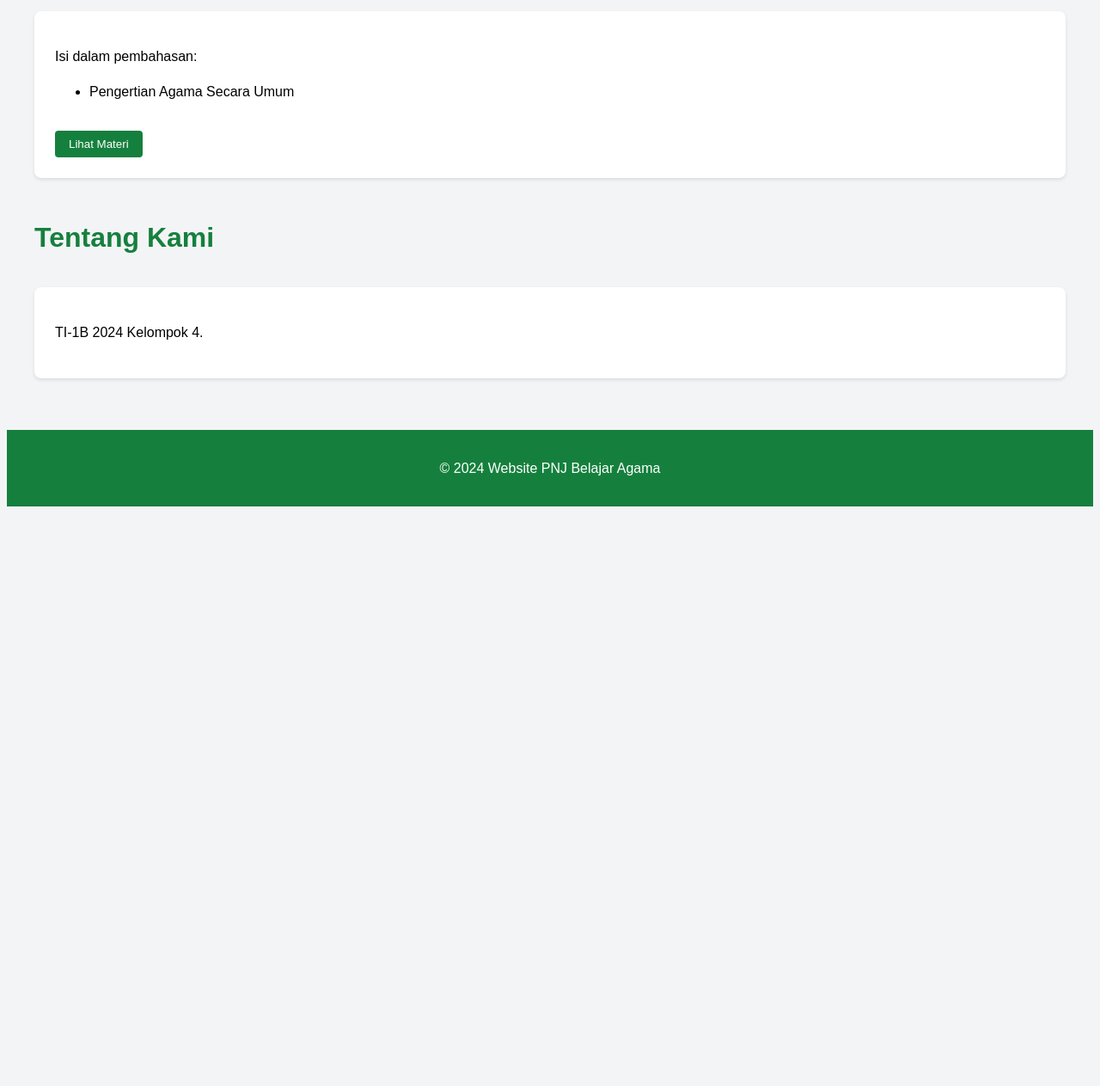
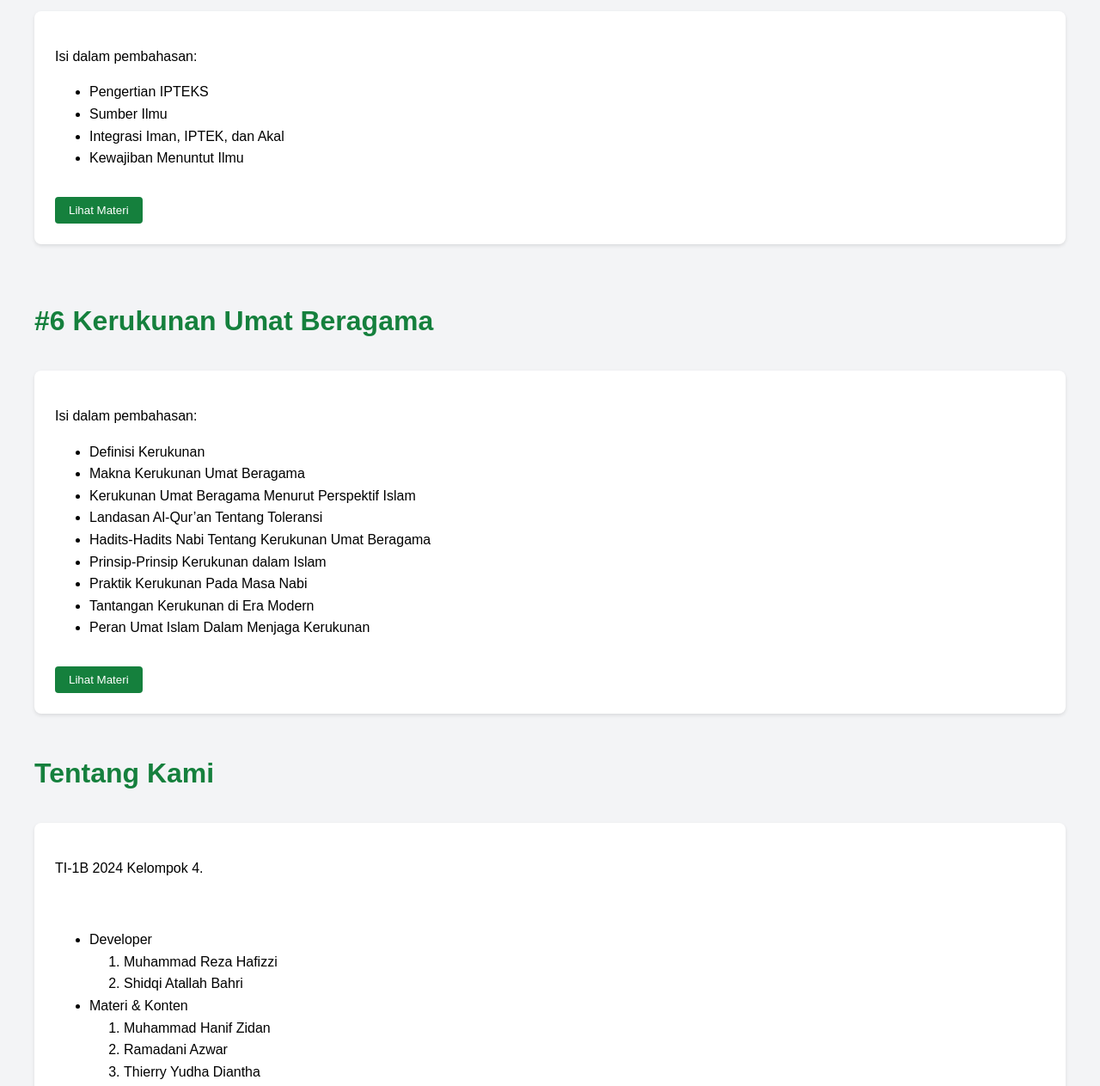
Before and after one commit to Shidqisep/website-agama, a plain HTML site: page index.html in a window 1280 px wide. Shown: the part 1980-3243 px from the top of the page at 86% size. Before the commit the page ends 2577 px from the top, so only its background shows below. Drawn offline with Linux system fonts and the light colour scheme.

Commit message:
last update

```diff
--- a/index.html
+++ b/index.html
@@ -22,6 +22,7 @@
                         <a href="#lingkup">Agama Islam & Ruang Lingkupnya</a>
                         <a href="#hukum">Hukum Islam dan HAM Dalam Islam</a>
                         <a href="#sumber">Sumber-sumber Ajaran Islam</a>
+                        <a href="#umat">Kerukunan Umat Beragama</a>
                     </div>
                 </li>
                 <li><a href="#about" class="nav-link">About</a></li>
@@ -102,7 +103,31 @@
             <div class="content-card">
                 <p>Isi dalam pembahasan:</p>
                 <ul class="culture-list">
-                    <li>Pengertian Agama Secara Umum</li>
+                    <li>Pengertian IPTEKS</li>
+                    <li>Sumber Ilmu</li>
+                    <li>Integrasi Iman, IPTEK, dan Akal</li>
+                    <li>Kewajiban Menuntut Ilmu</li>
+                </ul>
+                <a href="Materials/sumberajaran.html">
+                    <button>Lihat Materi</button>
+                </a>
+            </div>
+        </section>
+
+        <section id="umat" class="section">
+            <h2 class="section-title">#6 Kerukunan Umat Beragama</h2>
+            <div class="content-card">
+                <p>Isi dalam pembahasan:</p>
+                <ul class="culture-list">
+                    <li>Definisi Kerukunan</li>
+                    <li>Makna Kerukunan Umat Beragama</li>
+                    <li>Kerukunan Umat Beragama Menurut Perspektif Islam</li>
+                    <li>Landasan Al-Qur’an Tentang Toleransi</li>
+                    <li>Hadits-Hadits Nabi Tentang Kerukunan Umat Beragama</li>
+                    <li>Prinsip-Prinsip Kerukunan dalam Islam</li>
+                    <li>Praktik Kerukunan Pada Masa Nabi</li>
+                    <li>Tantangan Kerukunan di Era Modern</li>
+                    <li>Peran Umat Islam Dalam Menjaga Kerukunan </li>
                 </ul>
                 <a href="Materials/sumberajaran.html">
                     <button>Lihat Materi</button>
@@ -115,6 +140,20 @@
             <h2 class="section-title">Tentang Kami</h2>
             <div class="content-card">
                 <p>TI-1B 2024 Kelompok 4.</p>
+                <br>
+                <ul>
+                    <li>Developer</li>
+                    <ol>
+                        <li>Muhammad Reza Hafizzi</li>
+                        <li>Shidqi Atallah Bahri</li>
+                    </ol>
+                    <li>Materi & Konten</li>
+                    <ol>
+                        <li>Muhammad Hanif Zidan</li>
+                        <li>Ramadani Azwar</li>
+                        <li>Thierry Yudha Diantha</li>
+                    </ol>
+                </ul>
             </div>
         </section>
 
```
Also changed, not shown: Materials/sumberajaran.html (+0 -1 lines), Materials/umat.html (added, +94 -0 lines).
